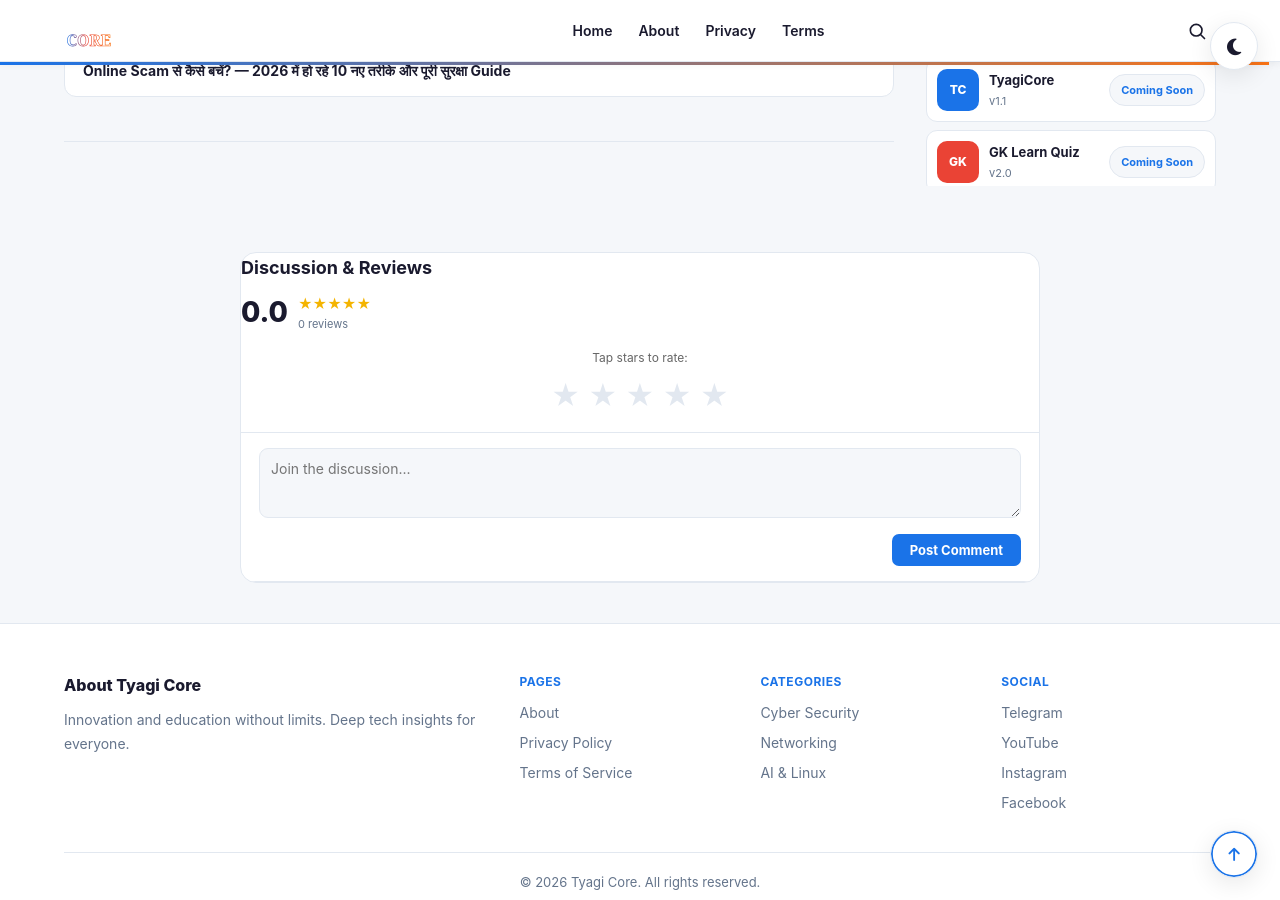
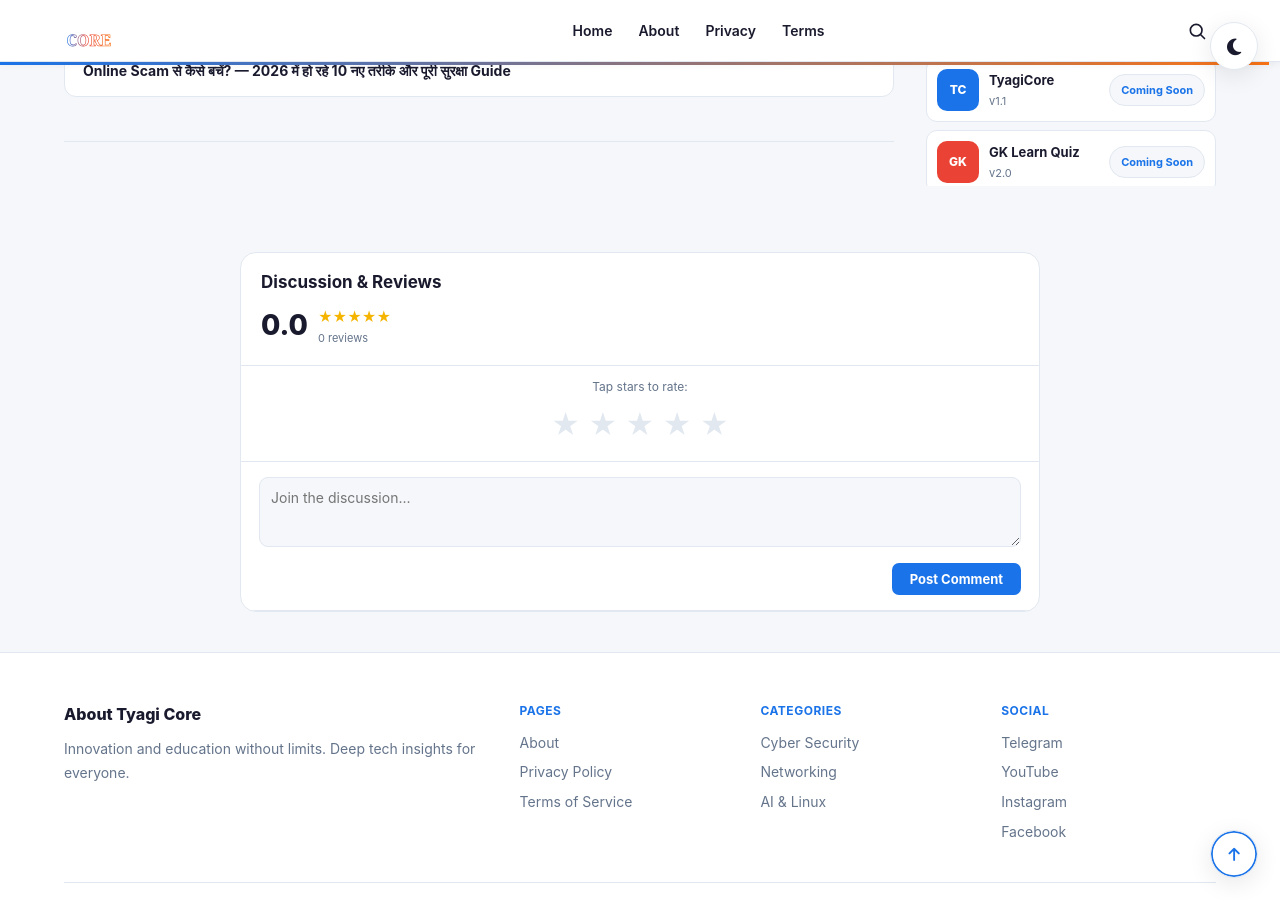
Before and after one commit to HimanshuTyagiJi/TyagiCore, a Jekyll site: the page built from battery-drain-phone-hindi.html, in a window 1280 px wide and 900 px high, scrolled down 5520 px. Built offline with Jekyll 4.4.1, drawn with Linux system fonts in a browser that asks for light colours.

Commit message:
Update default.html

```diff
--- a/_layouts/default.html
+++ b/_layouts/default.html
@@ -301,11 +301,12 @@
 
 <!-- ═══════════════ COMMENTS ═══════════════ -->
 {% if page.is_post %}
-<div id="tc-root">
-  <div  style="display: flex;" class="tc-header">
+<div id="tc-root" role="region" aria-label="Comments">
+
+  <div class="tc-comments-header">
     <div class="tc-header-left">
-      <h2 style="margin:0; font-size:18px;">Discussion & Reviews</h2>
-      <div id="tc-rating-summary" class="tc-ps-rating">
+      <h2 style="margin:0;font-size:17px;">Discussion &amp; Reviews</h2>
+      <div class="tc-ps-rating">
         <span id="tc-avg-num" class="tc-avg-big">0.0</span>
         <div class="tc-ps-stars-wrap">
           <div id="tc-avg-stars" class="tc-stars-fs">★★★★★</div>
@@ -313,13 +314,21 @@
         </div>
       </div>
     </div>
+
     <div id="tc-auth-zone">
+      <!-- Login button — sirf tab dikhe jab logged out ho -->
       <div id="tc-auth-gate">
-        <div id="g_id_onload" data-client_id="307990626713-iajvibefe9hrour51knqkcc5obouuher.apps.googleusercontent.com" data-callback="onGoogleAuth"></div>
+        <div id="g_id_onload"
+          data-client_id="307990626713-iajvibefe9hrour51knqkcc5obouuher.apps.googleusercontent.com"
+          data-callback="onGoogleAuth"
+          data-auto_select="true"
+          data-skip_prompt_cookie="tc_logged_in">
+        </div>
         <div class="g_id_signin" data-type="standard" data-shape="pill"></div>
       </div>
+      <!-- User pill — login ke baad dikhe -->
       <div id="tc-user-pill" style="display:none" class="tc-user-pill">
-        <img id="tc-user-pfp" src="" class="tc-pfp-small">
+        <img id="tc-user-pfp" src="" class="tc-pfp-small" alt="Profile">
         <span id="tc-user-name" class="tc-u-name"></span>
         <button onclick="tcLogout()" class="tc-logout-btn">Logout</button>
       </div>
@@ -327,8 +336,8 @@
   </div>
 
   <div class="tc-user-rate-box">
-    <p style="margin:0 0 5px 0; font-size:12px; color:#666;">Tap stars to rate:</p>
-    <div id="tc-star-row" class="tc-stars-input">
+    <p style="margin:0 0 5px;font-size:12px;color:var(--text-muted)">Tap stars to rate:</p>
+    <div id="tc-star-row" class="tc-stars-input" role="group">
       <span class="tc-s" onclick="handleStar(1)" onmouseover="hoverStar(1)" onmouseout="resetStar()">★</span>
       <span class="tc-s" onclick="handleStar(2)" onmouseover="hoverStar(2)" onmouseout="resetStar()">★</span>
       <span class="tc-s" onclick="handleStar(3)" onmouseover="hoverStar(3)" onmouseout="resetStar()">★</span>
@@ -339,14 +348,13 @@
 
   <div id="tc-main-editor" class="tc-editor-box">
     <textarea id="tc-input" placeholder="Join the discussion..."></textarea>
-    <div style="text-align:right; margin-top:8px;">
+    <div style="text-align:right;margin-top:8px;">
       <button onclick="handleAction('0')" class="tc-post-btn">Post Comment</button>
     </div>
   </div>
 
-  <div id="tc-feed" class="tc-feed"></div>
+  <div id="tc-feed" class="tc-feed" role="list"></div>
 </div>
-
 {% endif %}
 
 <!-- ═══════════════ FOOTER ═══════════════ -->
```
